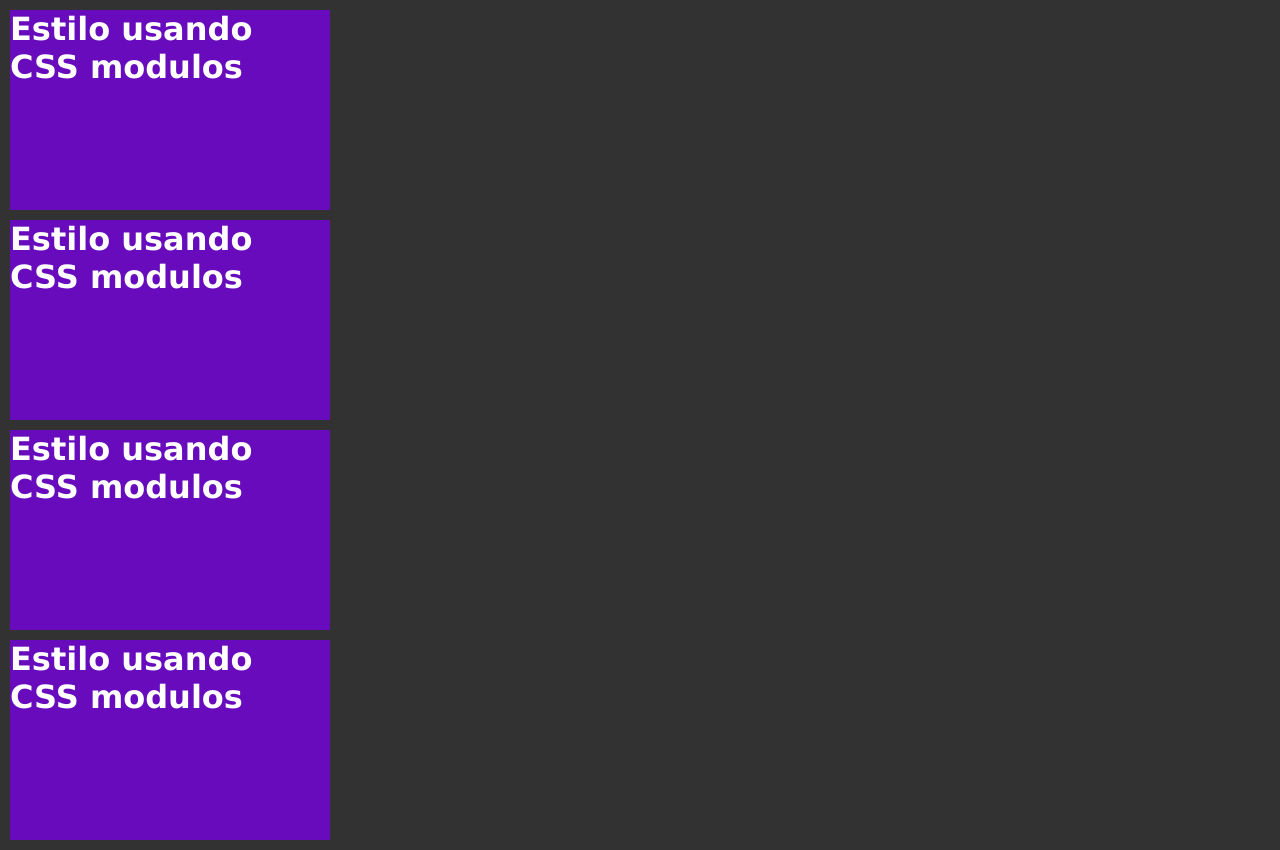
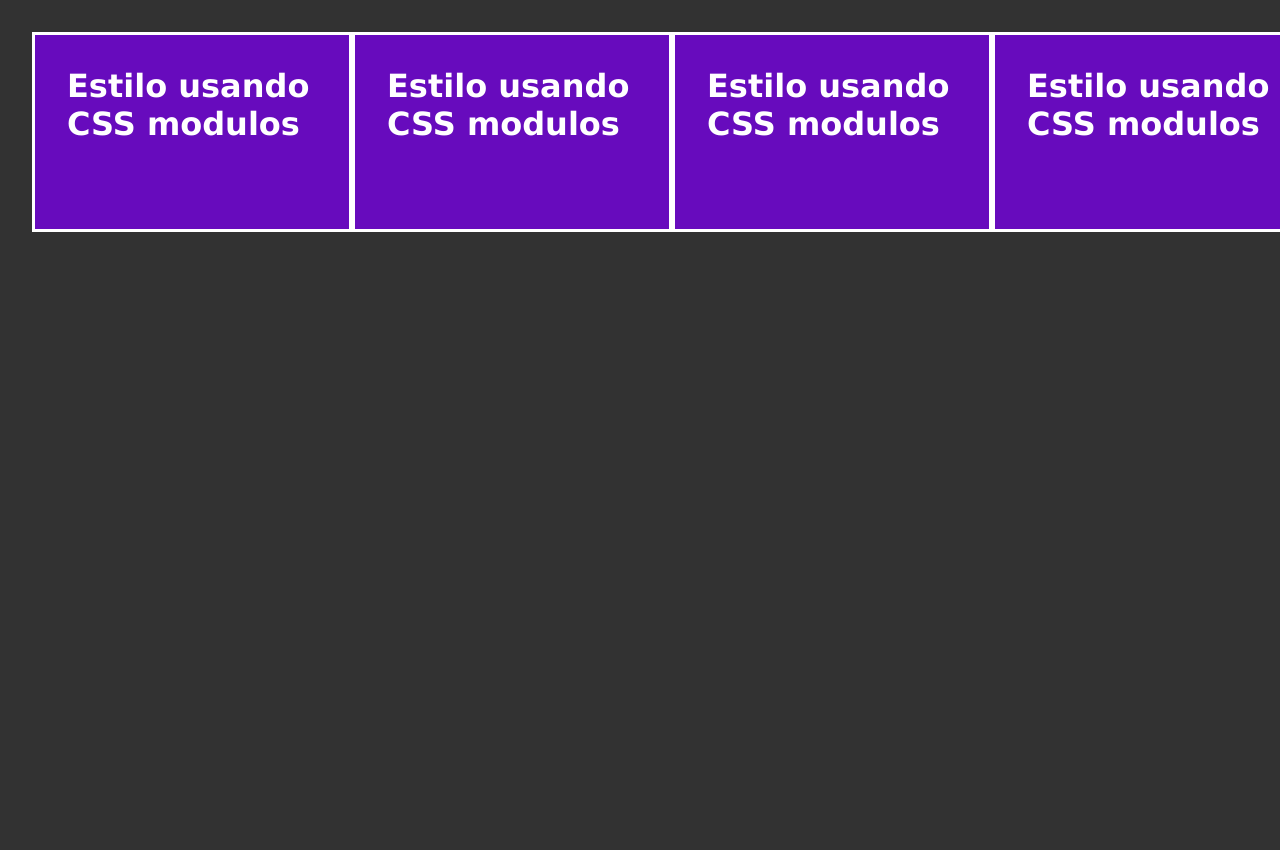
Before and after one commit to gustavo-silva-clear/React_register_project, a Next.js app: page /estiloso in a window 1280 px wide. After the commit the page ends 800 px from the top, so only its background shows below. Built offline with nearby package versions, Linux system fonts and the light colour scheme.

Commit message:
feat: Using Component

```diff
--- a/src/pages/Estiloso.module.css
+++ /dev/null
@@ -1,10 +0,0 @@
-.roxo {
-
-    height: 25vh;
-    width: 25vw;
-    margin: 10px;
-    display: flex;
-    font-family: Verdana, Geneva, Tahoma, sans-serif;
-    background-color: #670bbd;
-    color: #fff;
-}
--- a/src/pages/estiloso.jsx
+++ b/src/pages/estiloso.jsx
@@ -1,9 +1,9 @@
-import styles from './Estiloso.module.css'
+import styles from '../styles/Estiloso.module.css'
 
 export default function Estiloso() {
 
     return (
-        <div>
+        <div className={styles.cont}>
 
             <div className={styles.roxo}>
                 <h1>Estilo usando CSS modulos</h1>
--- /dev/null
+++ b/src/styles/Estiloso.module.css
@@ -0,0 +1,22 @@
+.roxo {
+
+    border-width:3px;
+    border-style: solid;
+    border-color: #fff;
+    padding: 10%;
+    height: 25vh;
+    width: 25vw;
+    margin: 10%;
+    font-family: Verdana, Geneva, Tahoma, sans-serif;
+    background-color: #670bbd;
+    color: #fff;
+}
+
+.cont {
+
+
+    display: grid;
+    grid-template-columns: 25% 25% 25% 25%;
+
+
+}
--- a/src/styles/globals.css
+++ b/src/styles/globals.css
@@ -77,6 +77,7 @@
   box-sizing: border-box;
   padding: 0;
   margin: 0;
+
 }
 
 html,
@@ -99,3 +100,9 @@ a {
     color-scheme: dark;
   }
 }
+
+h1 , h2 , h3{
+
+color:#fff
+
+}
```
Also changed, not shown: src/components/Header.jsx (added, +13 -0 lines), src/pages/example.jsx (added, +18 -0 lines).
